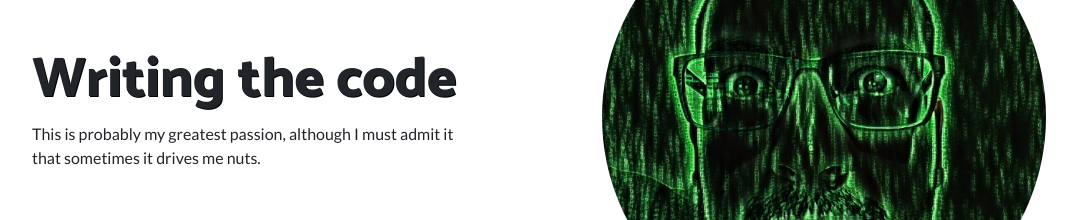
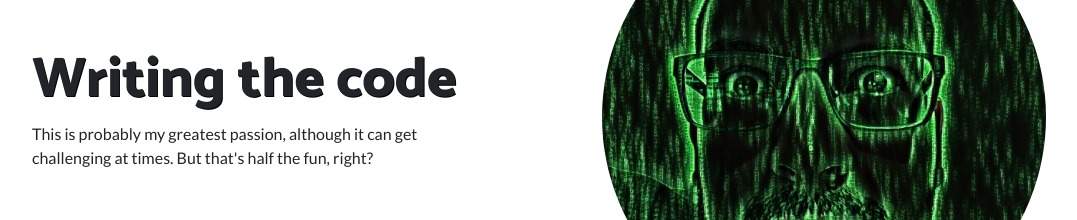
Before and after one commit to 10goo/10goo.github.io, a website: page index.html in a window 1280 px wide. Shown: the part 840-1060 px from the top of the page, without its empty margins (101-1178 px from the left). Drawn offline with Linux system fonts and the light colour scheme.

Commit message:
Text edit

```diff
--- a/index.html
+++ b/index.html
@@ -65,7 +65,7 @@
         <div class="col-lg-6 order-lg-1">
           <div class="p-5">
             <h2 class="display-4">Writing the code</h2>
-	    <p>This is probably my greatest passion, although I must admit it that sometimes it drives me nuts.</p>
+	    <p>This is probably my greatest passion, although it can get challenging at times. But that's half the fun, right?</p>
           </div>
         </div>
       </div>
```
